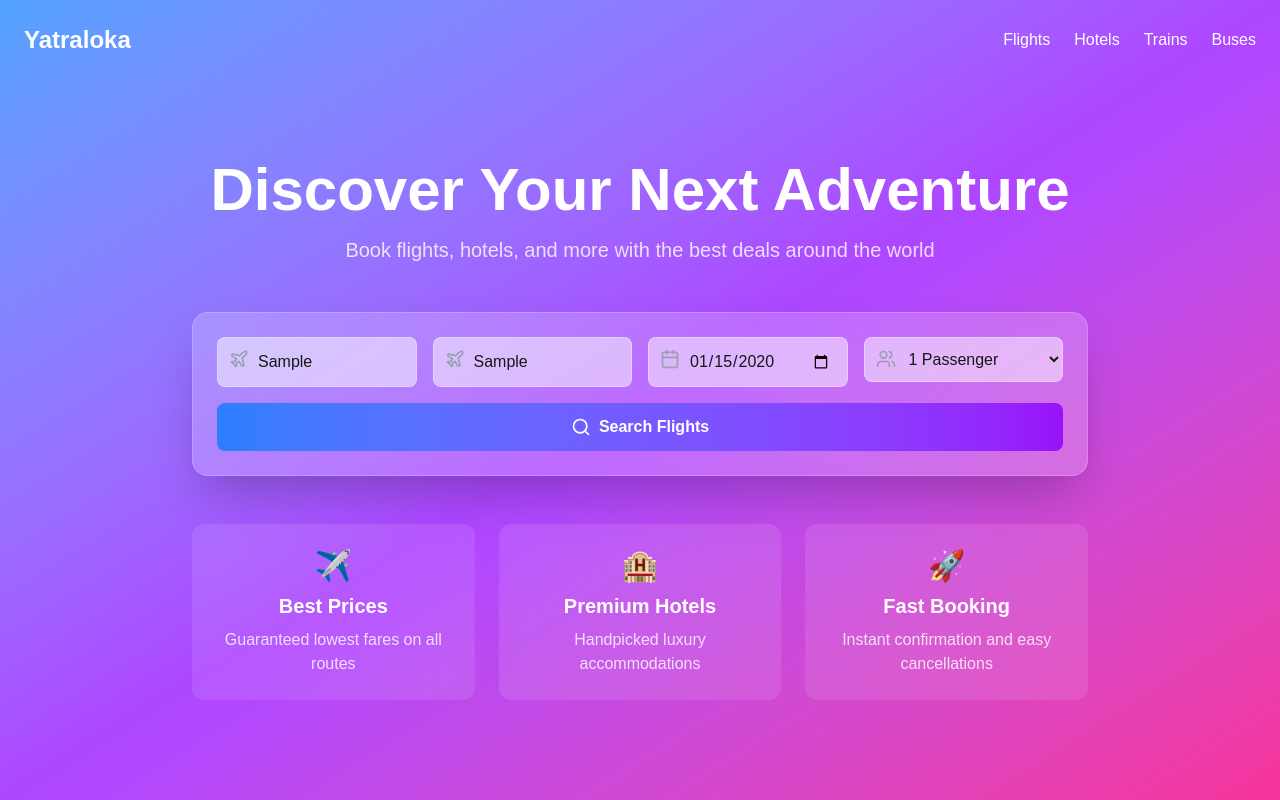
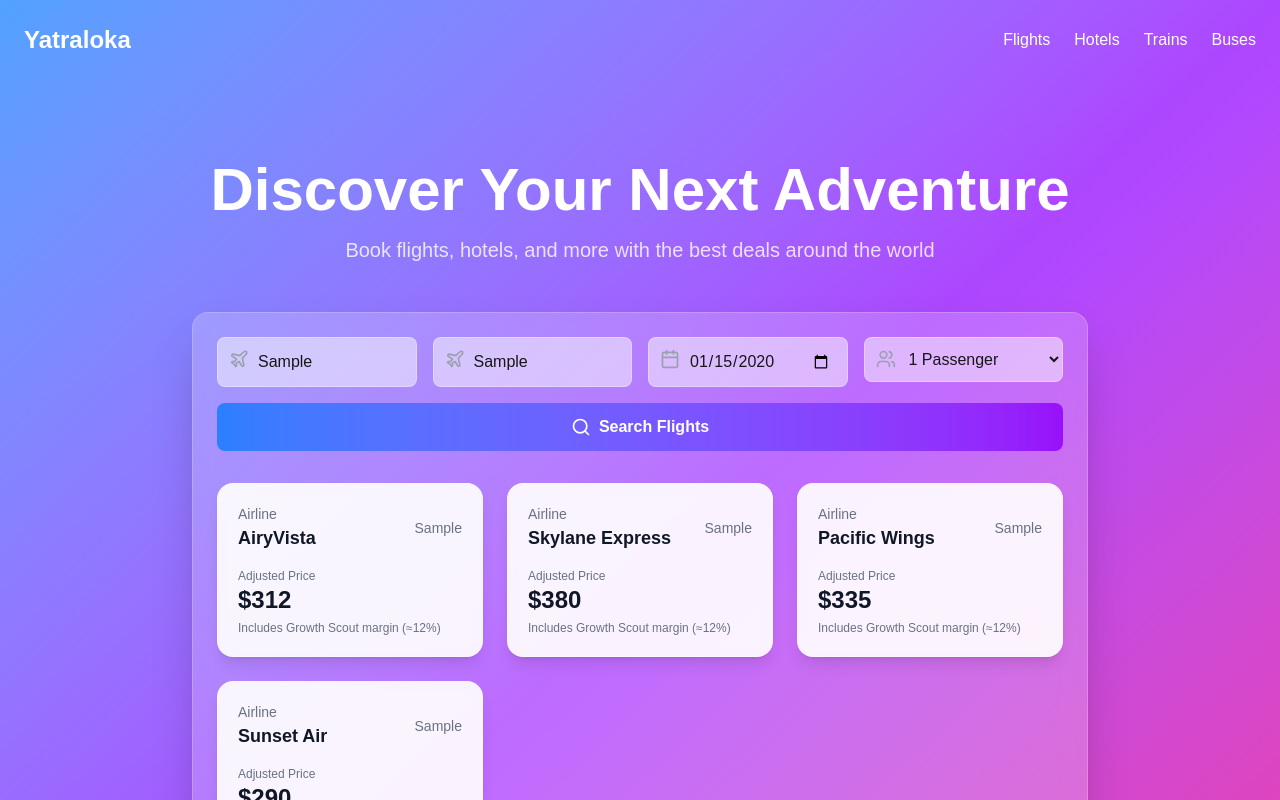
Before and after one commit to Subroh75/Yatraloka, a Next.js app: page / in a window 1280 px wide. Both pictures are taken after typing "Sample", "Sample", "2020-01-15" into the empty fields and a click on the button "Search Flights". Shown: the top 800 px of the page. Built offline with nearby package versions, Linux system fonts and the light colour scheme.

Commit message:
Active Search Engine

```diff
--- a/src/app/page.tsx
+++ b/src/app/page.tsx
@@ -1,16 +1,60 @@
-import { Search, Plane, Calendar, Users } from 'lucide-react';
+'use client';
+
+import { useState } from 'react';
+import { Search, Plane, Calendar, Users, Loader2 } from 'lucide-react';
+
+import { FlightDeal, fetchFlightDeals } from '@/lib/travelEngine';
 
 export default function Home() {
+  const [from, setFrom] = useState('');
+  const [to, setTo] = useState('');
+  const [date, setDate] = useState('');
+  const [passengers, setPassengers] = useState(1);
+  const [results, setResults] = useState<FlightDeal[]>([]);
+  const [isLoading, setIsLoading] = useState(false);
+
+  const handleSearch = async () => {
+    setIsLoading(true);
+    setResults([]);
+
+    try {
+      const deals = await fetchFlightDeals({
+        from,
+        to,
+        date,
+        passengers,
+      });
+      setResults(deals);
+    } finally {
+      setIsLoading(false);
+    }
+  };
+
+  const formatCurrency = (value: number) =>
+    new Intl.NumberFormat('en-US', {
+      style: 'currency',
+      currency: 'USD',
+      maximumFractionDigits: 0,
+    }).format(value);
+
   return (
     <div className="min-h-screen bg-gradient-to-br from-blue-400 via-purple-500 to-pink-500">
       {/* Header */}
       <header className="flex items-center justify-between p-6">
         <div className="text-white text-2xl font-bold">Yatraloka</div>
         <nav className="hidden md:flex space-x-6">
-          <a href="#" className="text-white hover:text-gray-200">Flights</a>
-          <a href="#" className="text-white hover:text-gray-200">Hotels</a>
-          <a href="#" className="text-white hover:text-gray-200">Trains</a>
-          <a href="#" className="text-white hover:text-gray-200">Buses</a>
+          <a href="#" className="text-white hover:text-gray-200">
+            Flights
+          </a>
+          <a href="#" className="text-white hover:text-gray-200">
+            Hotels
+          </a>
+          <a href="#" className="text-white hover:text-gray-200">
+            Trains
+          </a>
+          <a href="#" className="text-white hover:text-gray-200">
+            Buses
+          </a>
         </nav>
       </header>
 
@@ -29,6 +73,8 @@ export default function Home() {
             <div className="relative">
               <Plane className="absolute left-3 top-3 h-5 w-5 text-gray-400" />
               <input
+                value={from}
+                onChange={(event) => setFrom(event.target.value)}
                 type="text"
                 placeholder="From"
                 className="w-full pl-10 pr-4 py-3 bg-white/50 rounded-lg border border-white/30 focus:outline-none focus:ring-2 focus:ring-white/50 placeholder-gray-600"
@@ -37,6 +83,8 @@ export default function Home() {
             <div className="relative">
               <Plane className="absolute left-3 top-3 h-5 w-5 text-gray-400" />
               <input
+                value={to}
+                onChange={(event) => setTo(event.target.value)}
                 type="text"
                 placeholder="To"
                 className="w-full pl-10 pr-4 py-3 bg-white/50 rounded-lg border border-white/30 focus:outline-none focus:ring-2 focus:ring-white/50 placeholder-gray-600"
@@ -45,24 +93,91 @@ export default function Home() {
             <div className="relative">
               <Calendar className="absolute left-3 top-3 h-5 w-5 text-gray-400" />
               <input
+                value={date}
+                onChange={(event) => setDate(event.target.value)}
                 type="date"
                 className="w-full pl-10 pr-4 py-3 bg-white/50 rounded-lg border border-white/30 focus:outline-none focus:ring-2 focus:ring-white/50"
               />
             </div>
             <div className="relative">
               <Users className="absolute left-3 top-3 h-5 w-5 text-gray-400" />
-              <select className="w-full pl-10 pr-4 py-3 bg-white/50 rounded-lg border border-white/30 focus:outline-none focus:ring-2 focus:ring-white/50">
-                <option>1 Passenger</option>
-                <option>2 Passengers</option>
-                <option>3 Passengers</option>
-                <option>4+ Passengers</option>
+              <select
+                value={passengers}
+                onChange={(event) => setPassengers(Number(event.target.value))}
+                className="w-full pl-10 pr-4 py-3 bg-white/50 rounded-lg border border-white/30 focus:outline-none focus:ring-2 focus:ring-white/50"
+              >
+                <option value={1}>1 Passenger</option>
+                <option value={2}>2 Passengers</option>
+                <option value={3}>3 Passengers</option>
+                <option value={4}>4+ Passengers</option>
               </select>
             </div>
           </div>
-          <button className="w-full bg-gradient-to-r from-blue-500 to-purple-600 text-white py-3 rounded-lg font-semibold hover:from-blue-600 hover:to-purple-700 transition-all duration-300 flex items-center justify-center gap-2">
-            <Search className="h-5 w-5" />
-            Search Flights
+
+          <button
+            type="button"
+            onClick={handleSearch}
+            disabled={isLoading}
+            className="w-full bg-gradient-to-r from-blue-500 to-purple-600 text-white py-3 rounded-lg font-semibold hover:from-blue-600 hover:to-purple-700 transition-all duration-300 flex items-center justify-center gap-2 disabled:cursor-not-allowed disabled:opacity-60"
+          >
+            {isLoading ? (
+              <>
+                <Loader2 className="h-5 w-5 animate-spin" />
+                Searching...
+              </>
+            ) : (
+              <>
+                <Search className="h-5 w-5" />
+                Search Flights
+              </>
+            )}
           </button>
+
+          <div className="mt-8">
+            {isLoading ? (
+              <div className="flex flex-col items-center justify-center gap-2 text-white/80">
+                <Loader2 className="h-8 w-8 animate-spin" />
+                <p className="text-sm">Fetching the best deals for you…</p>
+              </div>
+            ) : results.length > 0 ? (
+              <div className="grid grid-cols-1 md:grid-cols-2 lg:grid-cols-3 gap-6">
+                {results.map((deal) => (
+                  <div
+                    key={deal.id}
+                    className="bg-white/90 backdrop-blur-sm rounded-2xl p-5 shadow-lg border border-white/30"
+                  >
+                    <div className="flex items-center justify-between mb-3">
+                      <div>
+                        <p className="text-sm text-gray-500">Airline</p>
+                        <p className="text-lg font-semibold text-gray-900">
+                          {deal.airline}
+                        </p>
+                      </div>
+                      <p className="text-right text-sm text-gray-500">
+                        {deal.destination}
+                      </p>
+                    </div>
+                    <div className="mt-4">
+                      <p className="text-xs text-gray-500">Adjusted Price</p>
+                      <p className="text-2xl font-bold text-gray-900">
+                        {formatCurrency(deal.adjustedPrice)}
+                      </p>
+                      <p className="text-xs text-gray-500 mt-1">
+                        Includes Growth Scout margin (≈{Math.round(deal.margin * 100)}%)
+                      </p>
+                    </div>
+                  </div>
+                ))}
+              </div>
+            ) : (
+              <div className="rounded-2xl border border-white/20 bg-white/10 p-6 text-center text-white/80">
+                <p className="font-medium">Search to see flight deals appear here.</p>
+                <p className="text-sm mt-2">
+                  The results are styled to match the Traveloka experience.
+                </p>
+              </div>
+            )}
+          </div>
         </div>
 
         {/* Additional Features */}
--- /dev/null
+++ b/src/lib/travelEngine.ts
@@ -0,0 +1,60 @@
+export type FlightDeal = {
+  id: string;
+  airline: string;
+  destination: string;
+  basePrice: number;
+  adjustedPrice: number;
+  margin: number;
+};
+
+const GROWTH_SCOUT_MARGIN = 0.12; // 12% margin applied to the base fare
+
+function applyGrowthScoutMargin(basePrice: number, margin: number) {
+  return Math.round(basePrice * (1 + margin));
+}
+
+export type FetchFlightDealsParams = {
+  from?: string;
+  to?: string;
+  date?: string;
+  passengers?: number;
+};
+
+export async function fetchFlightDeals(
+  params: FetchFlightDealsParams = {}
+): Promise<FlightDeal[]> {
+  // Simulate a real API call with a short delay
+  await new Promise((resolve) => setTimeout(resolve, 700));
+
+  const sampleDeals = [
+    {
+      airline: 'AiryVista',
+      destination: params.to || 'Bali',
+      basePrice: 279,
+    },
+    {
+      airline: 'Skylane Express',
+      destination: params.to || 'Bali',
+      basePrice: 339,
+    },
+    {
+      airline: 'Pacific Wings',
+      destination: params.to || 'Bali',
+      basePrice: 299,
+    },
+    {
+      airline: 'Sunset Air',
+      destination: params.to || 'Bali',
+      basePrice: 259,
+    },
+  ];
+
+  return sampleDeals.map((deal, index) => ({
+    id: `deal-${index}`,
+    airline: deal.airline,
+    destination: deal.destination,
+    basePrice: deal.basePrice,
+    adjustedPrice: applyGrowthScoutMargin(deal.basePrice, GROWTH_SCOUT_MARGIN),
+    margin: GROWTH_SCOUT_MARGIN,
+  }));
+}
```
Also changed, not shown: 1 other file (tests, documents, lock files or other folders).
